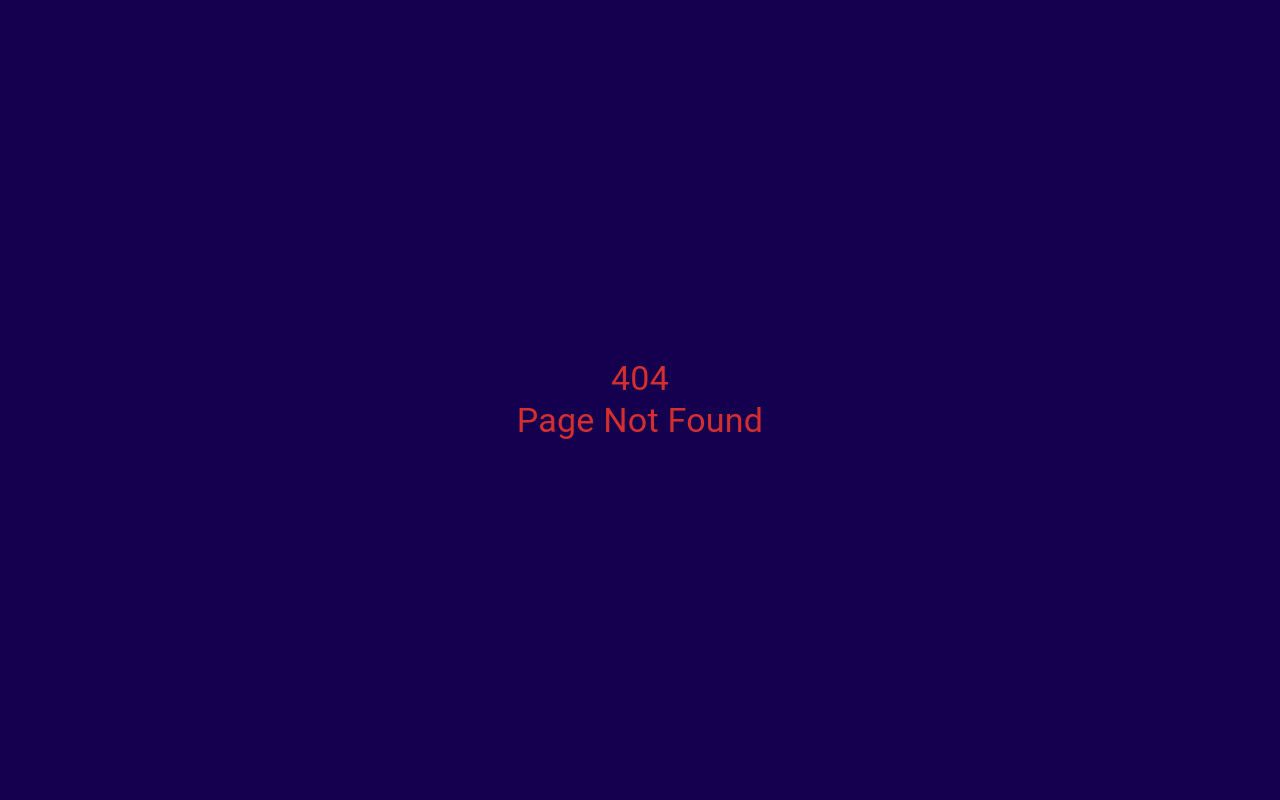
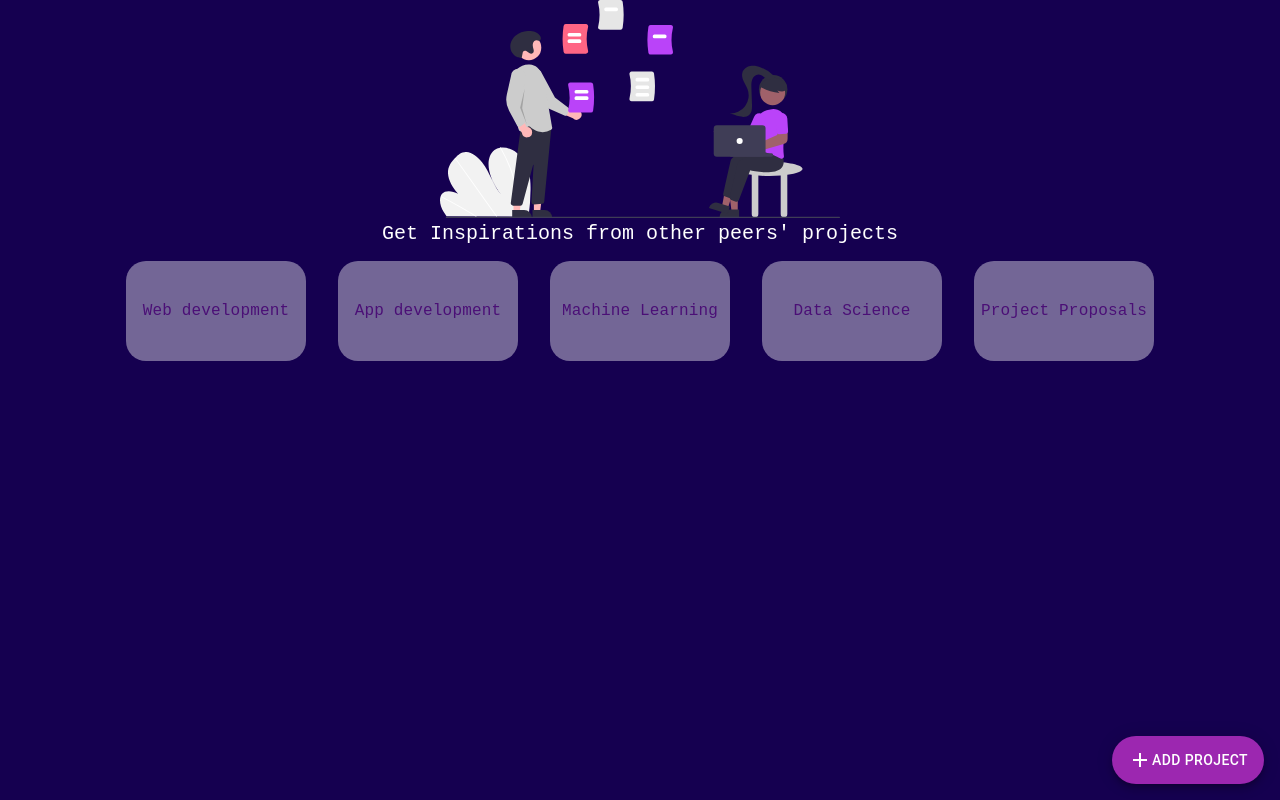
Before and after one commit to muthuri-dev/iconnect_web, a React (Create React App) app in the folder frontend/: page /projects in a window 1280 px wide. Before the commit this address had no page. Built offline with nearby package versions, Linux system fonts and the light colour scheme.

Commit message:
added some pages

```diff
--- a/frontend/src/App.jsx
+++ b/frontend/src/App.jsx
@@ -4,6 +4,7 @@ import Navbar from './components/navbar';
 import Error from './components/notFound';
 import Home from './views/home';
 import Login from './views/login';
+import Projects from './views/pages/projects.views';
 import Register from './views/register';
 
 function App() {
@@ -15,6 +16,7 @@ function App() {
           <Route path='/login'element={<Login/>}/>
           <Route path='/nav'element={<Navbar/>}/>
           <Route path='/home'element={<Home/>}/>
+          <Route path='/projects'element={<Projects/>}/>
           <Route exact path='*' element={<Error/>}/>
         </Routes>
       </Switch>
--- a/frontend/src/components/homeContent.jsx
+++ b/frontend/src/components/homeContent.jsx
@@ -1,13 +1,19 @@
 import { Grid, Typography } from "@mui/material";
 import { Box } from "@mui/system";
+import { useNavigate } from "react-router-dom";
 
 
 const HomeContent = () => {
+    const navigate=useNavigate();
+
+    const handleProjects=function(){
+        navigate('/projects');
+    }
     return (
         <div className="content">
             <Grid container spacing={5} direction='column' alignContent='center'
             >
-                <Grid item container xs={6}md={4}sm={4}lg={4} alignSelf>
+                <Grid item container xs={6}md={4}sm={4}lg={4} sx={{display:'flex',justifyContent:'center'}}>
                     <Box
                     sx={{backgroundColor:'white',height:100,width:180,
                     opacity:[0.6,0.5,0.4],borderRadius:5,margin:2,
@@ -25,7 +31,7 @@ const HomeContent = () => {
                         <Typography sx={{fontFamily:'monospace'}} color='secondary'>Groups</Typography>
                     <Typography>Find and join groups of interested fiels in technology</Typography>
                     </Box>
-                    <Box
+                    <Box onClick={handleProjects}
                     sx={{backgroundColor:'white',height:100,width:180,
                     opacity:[0.6,0.5,0.4],borderRadius:5,margin:2,
                     '&:Hover':{background:'primary'}
--- /dev/null
+++ b/frontend/src/components/projct.svg.jsx
@@ -0,0 +1,11 @@
+import project from '../assets/svgs/projects.svg';
+
+const ProjectSVG = () => {
+    return (
+        <div className="project">
+            <img src={project} alt="projects"width='400' />
+        </div>
+     );
+}
+
+export default ProjectSVG;
--- /dev/null
+++ b/frontend/src/utils/project.fab.jsx
@@ -0,0 +1,53 @@
+import AddIcon from "@mui/icons-material/Add";
+import {Fab, Dialog, DialogTitle, DialogContent, TextField, DialogActions, Button, FormControl, InputLabel, Select, MenuItem } from "@mui/material";
+import { useState } from "react";
+
+const ProjectsFAB = () => {
+    const[project, setProject] = useState(false);
+
+    const handleProject=function(){
+        setProject(true);
+    }
+    const handleProjectClose=function(){
+        setProject(false);
+    }
+
+    return (
+        <div>
+
+        <Fab variant='extended'arial-label='add'color='secondary'
+        sx={{position:'fixed',bottom:(theme)=>theme.spacing(2),right:(theme)=>theme.spacing(2)}}
+        onClick={handleProject}
+        >
+            <AddIcon/>Add Project
+        </Fab>
+       <Dialog open={project}>
+            <DialogTitle sx={{textAlign:'center',fontFamily:'monospace'}}>Showcase your Project</DialogTitle>
+            <DialogContent spacing={1} sx={{textAlign:'center'}}>
+                <TextField sx={{width:300,margin:1}}required variant="outlined"color="secondary"label='Title'type='text' />
+                <TextField sx={{width:300,margin:1}}required variant="outlined"color="secondary"label='Description' type='text'/>
+                <TextField sx={{width:300,margin:1}} required variant="outlined"color="secondary"label='category'type='url' />
+                <TextField sx={{width:300,margin:1}} required variant="outlined"color="secondary"label='GitHub Link'type='url' />
+                <TextField sx={{width:300,margin:1}} variant="outlined"color="secondary"label='Live Project Link'type='url' />
+                <TextField sx={{width:300,margin:1}} required variant="outlined"color="secondary"label='ScreenShot'type='file' />
+                <TextField sx={{width:300,margin:1}}required variant="outlined"color="secondary"label='Technologies used'type='url' />
+                <FormControl sx={{width:300}} color='secondary' required variant='outlined'>
+                    <InputLabel> Project Category</InputLabel>
+                    <Select >
+                        <MenuItem value={'web'}>Web Development</MenuItem>
+                        <MenuItem value={'app'}>App Development</MenuItem>
+                        <MenuItem value={'machine'}>Machine Learning</MenuItem>
+                        <MenuItem value={'data'}>Data Science</MenuItem>
+                        <MenuItem value={'proposal'}>Project Proposals</MenuItem>
+                    </Select>
+                </FormControl>
+            </DialogContent>
+            <DialogActions>
+                <Button onClick={handleProjectClose} variant='contained'color="secondary">SUBMIT</Button>
+            </DialogActions>
+            </Dialog>
+        </div>
+     );
+}
+
+export default ProjectsFAB;
--- a/frontend/src/views/home.jsx
+++ b/frontend/src/views/home.jsx
@@ -10,7 +10,7 @@ import FloatBtn from "../utils/fab.modal";
 const Home = () => {
     return (
         <div className="home">
-               <Grid container spacing={5} direction='column' sx={{justifyContent:'center'}}>
+               <Grid container spacing={5} direction='column' >
                     <Grid item ><Navbar/></Grid>
                     <Grid item container spacing={5} direction='row' xs={12}md={6}>
                         <Grid item> <ViewText/></Grid>
@@ -19,7 +19,7 @@ const Home = () => {
                     </Grid>
                     <Grid item>
                         <Box sx={{backgroundColor:'purple',width:300,color:'white',fontFamily:"monospace",
-                        height:30,borderRadius:4,marginLeft:7,fontSize:25
+                        height:30,borderRadius:4,fontSize:25,display:'flex',justifyContent:'center',marginLeft:10
                     }}>EXPLORE</Box>
                     </Grid>
                     <Grid item container spacing={5}direction='row'>
--- a/frontend/src/views/pages/projects.views.jsx
+++ b/frontend/src/views/pages/projects.views.jsx
@@ -1,21 +1,62 @@
-import { Grid } from "@mui/material";
+import { Grid,Box,Typography } from "@mui/material";
+import ProjectSVG from "../../components/projct.svg";
+
+import ProjectsFAB from "../../utils/project.fab";
+
 
 
 const Projects = () => {
+
     return (
+        <div>
         <Grid container direction='column'>
-            <Grid item>
+            <Grid item><ProjectSVG/></Grid>
+            <Grid item sx={{fontFamily:'monospace',color:'white',fontSize:20}} spacing={5}> Get Inspirations from other peers' projects</Grid>
+            <Grid item container xs={6} sx={{display:'flex',justifyContent:'center'}}>
             <Box
                     sx={{backgroundColor:'white',height:100,width:180,
-                    opacity:[0.6,0.5,0.4],borderRadius:5,margin:2,
+                    opacity:[0.6,0.5,0.4],borderRadius:5,margin:2,display:'grid',placeContent:'center',
                     '&:Hover':{background:'primary'}
                     }}
                     >
-                        <Typography sx={{fontFamily:'monospace'}} color='secondary'>Projects</Typography>
-                    <Typography>Build and connect with teams of interest</Typography>
+                        <Typography sx={{fontFamily:'monospace'}} color='secondary'>Web development</Typography>
+                    </Box>
+                    <Box
+                    sx={{backgroundColor:'white',height:100,width:180,
+                    opacity:[0.6,0.5,0.4],borderRadius:5,margin:2,display:'grid',placeContent:'center',
+                    '&:Hover':{background:'primary'}
+                    }}
+                    >
+                        <Typography sx={{fontFamily:'monospace'}} color='secondary'>App development</Typography>
+                    </Box>
+                    <Box
+                    sx={{backgroundColor:'white',height:100,width:180,
+                    opacity:[0.6,0.5,0.4],borderRadius:5,margin:2,display:'grid',placeContent:'center',
+                    '&:Hover':{background:'primary'}
+                    }}
+                    >
+                        <Typography sx={{fontFamily:'monospace'}} color='secondary'>Machine Learning</Typography>
+                    </Box>
+                    <Box
+                    sx={{backgroundColor:'white',height:100,width:180,
+                    opacity:[0.6,0.5,0.4],borderRadius:5,margin:2,display:'grid',placeContent:'center',
+                    '&:Hover':{background:'primary'}
+                    }}
+                    >
+                        <Typography sx={{fontFamily:'monospace'}} color='secondary'>Data Science</Typography>
+                    </Box>
+                    <Box
+                    sx={{backgroundColor:'white',height:100,width:180,
+                    opacity:[0.6,0.5,0.4],borderRadius:5,margin:2,display:'grid',placeContent:'center',
+                    '&:Hover':{background:'primary'}
+                    }}
+                    >
+                        <Typography sx={{fontFamily:'monospace'}} color='secondary'>Project Proposals</Typography>
                     </Box>
             </Grid>
         </Grid>
+        <ProjectsFAB/>
+        </div>
      );
 }
 
```
